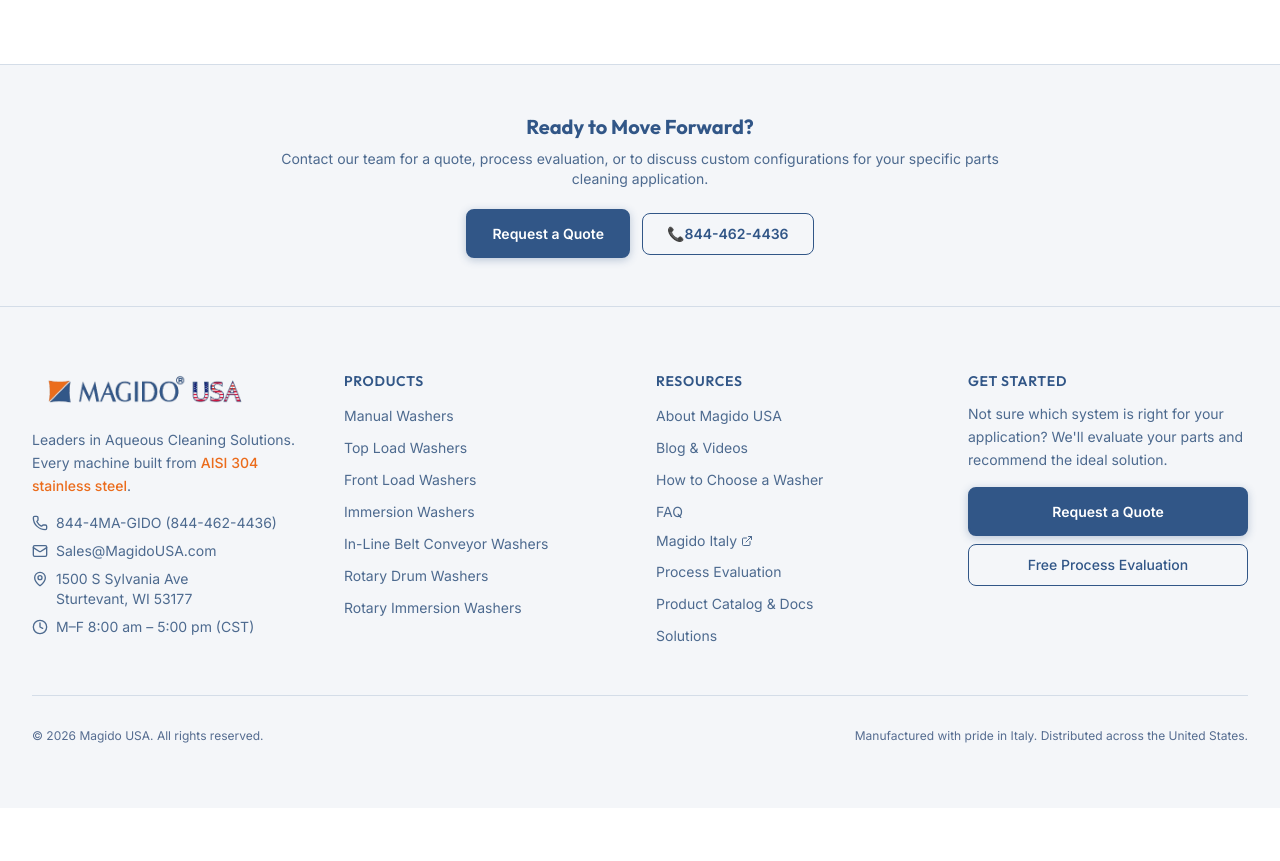
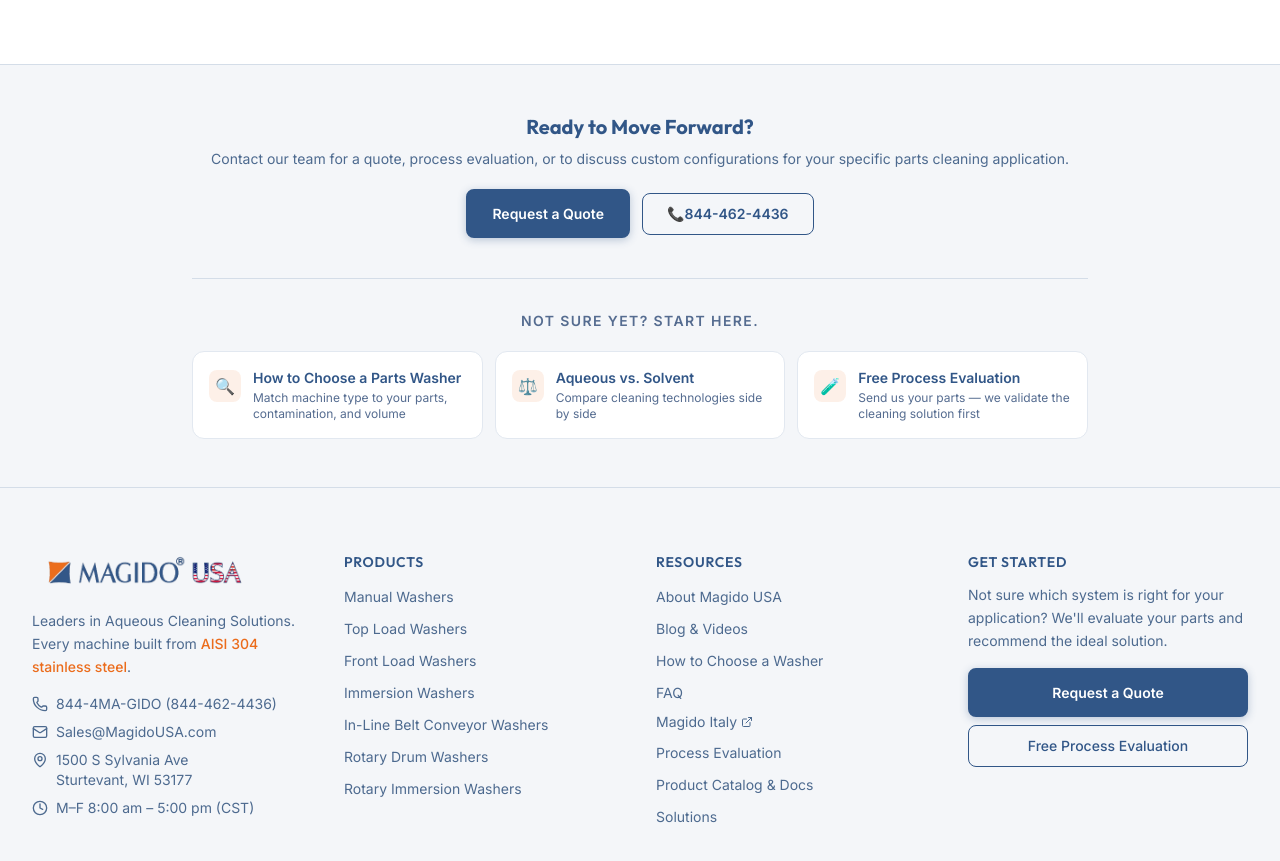
Before and after one commit to JasonBee99/MagidoUSA, a Next.js app: page /products/front-load-washers/l160 in a window 1280 px wide. Shown: the part 1654-2515 px from the top of the page. Before the commit the page ends 2462 px from the top, so only its background shows below. Built offline with nearby package versions, Linux system fonts and the light colour scheme.

Commit message:
Phase 22: Product page CTA — add Not Sure Yet guides section below primary CTA

```diff
--- a/src/app/products/[category]/[product]/page.tsx
+++ b/src/app/products/[category]/[product]/page.tsx
@@ -365,7 +365,9 @@ export default function ProductPage({
 
       {/* ─── Bottom CTA ─── */}
       <section className="border-t border-[var(--color-border)] bg-[var(--color-bg-secondary)] px-4 py-12 sm:px-6 lg:px-8">
-        <div className="mx-auto max-w-3xl text-center">
+        <div className="mx-auto max-w-4xl">
+          {/* Primary CTA */}
+          <div className="text-center">
             <h2 className="font-display text-xl font-bold text-[var(--color-text)]">
               Ready to Move Forward?
             </h2>
@@ -386,6 +388,46 @@ export default function ProductPage({
               >
                 <span aria-hidden="true">📞</span> 844-462-4436
               </a>
+            </div>
+          </div>
+
+          {/* Secondary — guides for unsure users */}
+          <div className="mt-10 border-t border-[var(--color-border)] pt-8">
+            <p className="text-center text-sm font-semibold text-[var(--color-text-muted)] uppercase tracking-widest mb-5">
+              Not sure yet? Start here.
+            </p>
+            <div className="grid grid-cols-1 gap-3 sm:grid-cols-3">
+              <Link
+                href="/how-to-choose"
+                className="group flex items-start gap-3 rounded-xl border border-[var(--color-card-border)] bg-[var(--color-card-bg)] p-4 transition hover:border-magido-orange/40 hover:shadow-sm"
+              >
+                <span className="mt-0.5 flex h-8 w-8 flex-shrink-0 items-center justify-center rounded-lg bg-magido-orange/10 text-magido-orange text-base">🔍</span>
+                <div>
+                  <p className="text-sm font-semibold text-[var(--color-text)] group-hover:text-magido-orange">How to Choose a Parts Washer</p>
+                  <p className="mt-0.5 text-xs text-[var(--color-text-muted)]">Match machine type to your parts, contamination, and volume</p>
+                </div>
+              </Link>
+              <Link
+                href="/solutions/aqueous-vs-solvent-parts-washers"
+                className="group flex items-start gap-3 rounded-xl border border-[var(--color-card-border)] bg-[var(--color-card-bg)] p-4 transition hover:border-magido-orange/40 hover:shadow-sm"
+              >
+                <span className="mt-0.5 flex h-8 w-8 flex-shrink-0 items-center justify-center rounded-lg bg-magido-orange/10 text-magido-orange text-base">⚖️</span>
+                <div>
+                  <p className="text-sm font-semibold text-[var(--color-text)] group-hover:text-magido-orange">Aqueous vs. Solvent</p>
+                  <p className="mt-0.5 text-xs text-[var(--color-text-muted)]">Compare cleaning technologies side by side</p>
+                </div>
+              </Link>
+              <Link
+                href="/contact#evaluation"
+                className="group flex items-start gap-3 rounded-xl border border-[var(--color-card-border)] bg-[var(--color-card-bg)] p-4 transition hover:border-magido-orange/40 hover:shadow-sm"
+              >
+                <span className="mt-0.5 flex h-8 w-8 flex-shrink-0 items-center justify-center rounded-lg bg-magido-orange/10 text-magido-orange text-base">🧪</span>
+                <div>
+                  <p className="text-sm font-semibold text-[var(--color-text)] group-hover:text-magido-orange">Free Process Evaluation</p>
+                  <p className="mt-0.5 text-xs text-[var(--color-text-muted)]">Send us your parts — we validate the cleaning solution first</p>
+                </div>
+              </Link>
+            </div>
           </div>
         </div>
       </section>
```
Lines whose indentation alone changed are shown as unchanged.
